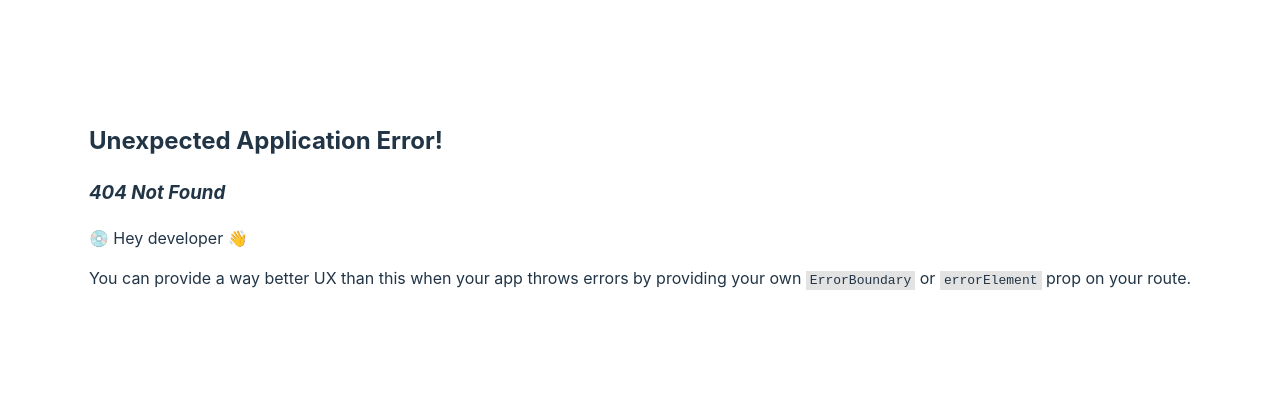
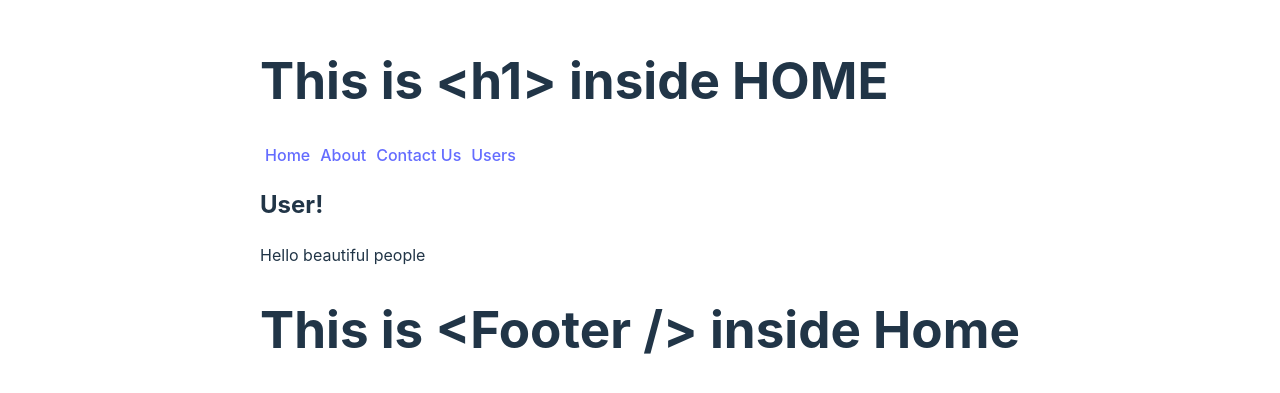
Before and after one commit to this-is-emon/introduction-to-react-router, a React (Vite) app: page /users in a window 1280 px wide. Before the commit this address had no page. Shown: the part 195-588 px from the top of the page. Built offline with nearby package versions, Linux system fonts and the light colour scheme.

Commit message:
Nested route complete

```diff
--- /dev/null
+++ b/src/components/Footer/Footer.jsx
@@ -0,0 +1,7 @@
+export default function Footer() {
+  return (
+    <div>
+      <h1>This is {"<Footer />"} inside Home</h1>
+    </div>
+  );
+}
--- a/src/components/Header/Header.jsx
+++ b/src/components/Header/Header.jsx
@@ -1,13 +1,18 @@
+import { Link } from "react-router-dom";
 import "./Header.css";
 
 const Header = () => {
   return (
     <div>
-      <h2>Navbar</h2>
+      {/* <h2>Navbar</h2> */}
       <nav>
-        <a href="/">Home</a>
+        <Link to="/">Home</Link>
+        <Link to="/about">About</Link>
+        <Link to="/contact">Contact Us</Link>
+        <Link to="/users">Users</Link>
+        {/* <a href="/">Home</a>
         <a href="/about">About</a>
-        <a href="/contact">Contact Us</a>
+        <a href="/contact">Contact Us</a> */}
       </nav>
     </div>
   );
--- a/src/components/Home/Home.jsx
+++ b/src/components/Home/Home.jsx
@@ -1,10 +1,15 @@
 import { Outlet } from "react-router-dom";
+import Footer from "../Footer/Footer";
+import Header from "../Header/Header";
 
 const Home = () => {
   return (
     <div>
-      <h1>This is HOME!</h1>
+      {/* <h1>This is HOME!</h1> */}
+      <h1>This is {"<h1>"} inside HOME</h1>
+      <Header />
       <Outlet></Outlet>
+      <Footer />
     </div>
   );
 };
--- /dev/null
+++ b/src/components/Users/Users.jsx
@@ -0,0 +1,10 @@
+const Users = () => {
+  return (
+    <div>
+      <h2>User!</h2>
+      <p>Hello beautiful people</p>
+    </div>
+  );
+};
+
+export default Users;
```
Also changed, not shown: src/main.jsx (+9 -4 lines).
